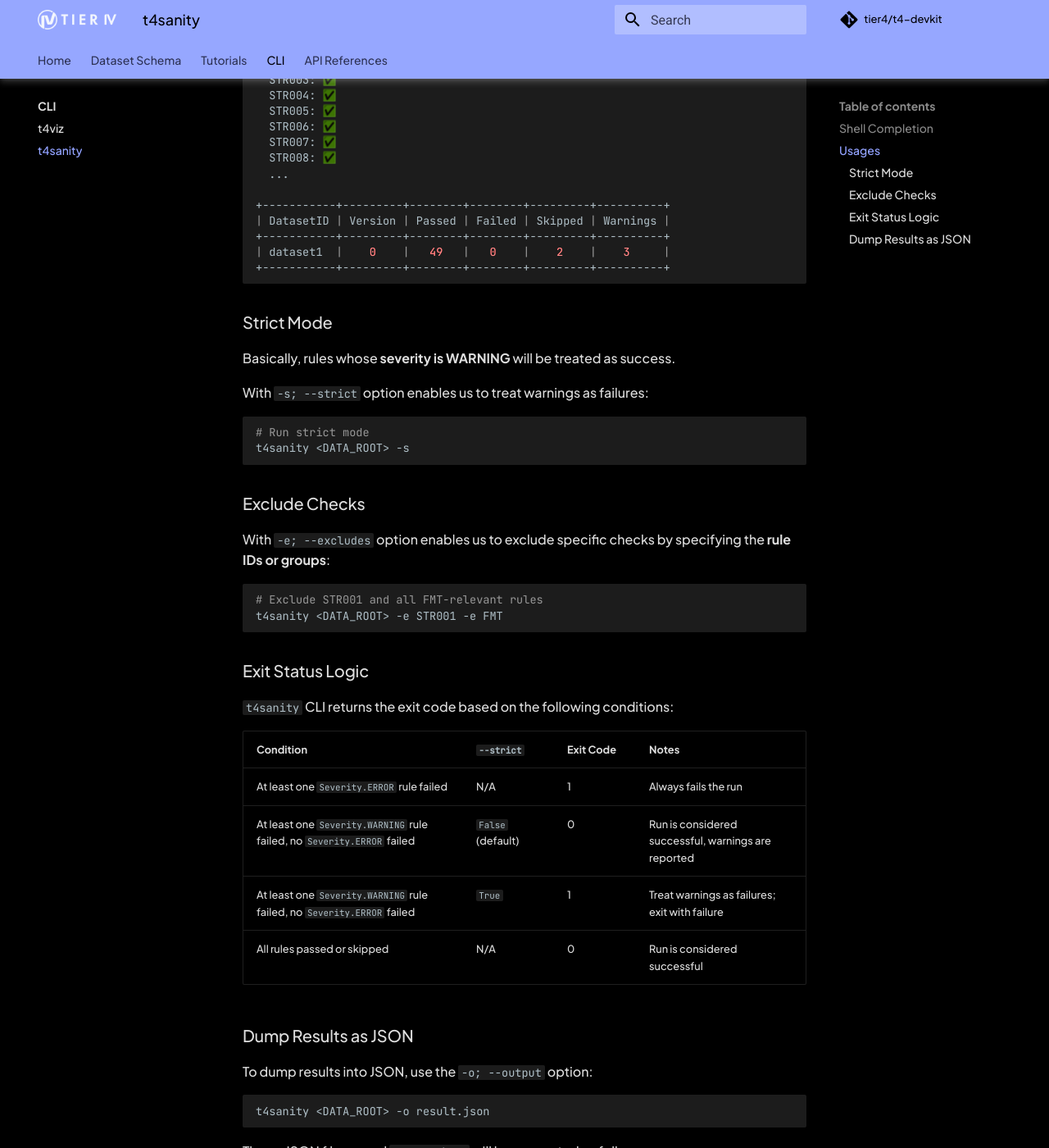
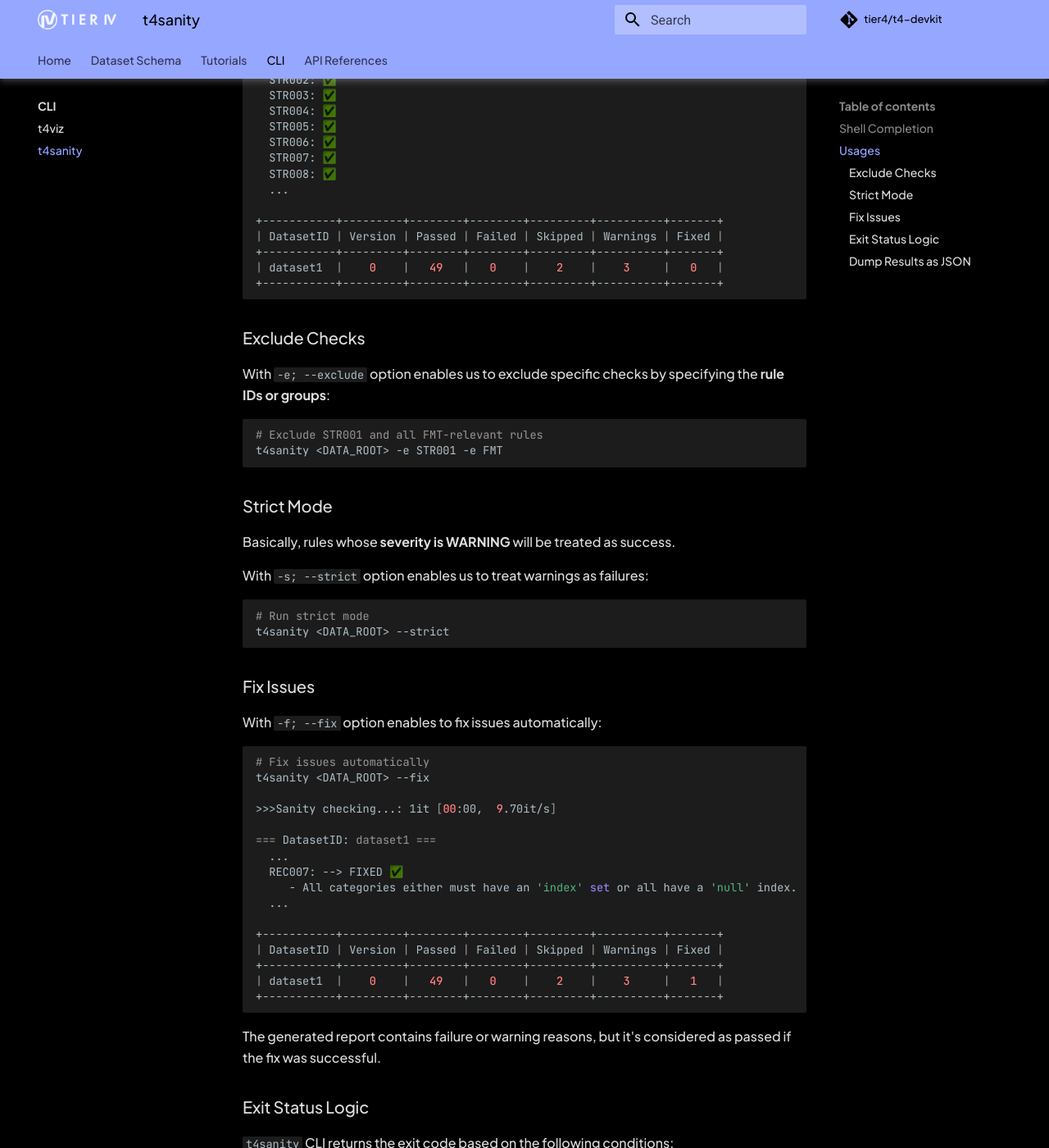
Before and after one commit to tier4/t4-devkit, an MkDocs documentation site: the page built from docs/cli/t4sanity.md, in a window 1280 px wide and 1400 px high, scrolled down 1162 px. Shown: the whole window at 82% size. Built offline with MkDocs 1.6.1 and Material for MkDocs 9.7.7, drawn with Linux system fonts in a browser that asks for light colours; comment, search, counter and statistics services are not loaded; the version menu is left out; some of the changed text lies outside the part shown.

Commit message:
feat(sanity): add --fix option (#258)
* feat: add --fix option

Signed-off-by: ktro2828 <kotaro.uetake@tier4.jp>

* feat: override fix method for REC007

Signed-off-by: ktro2828 <kotaro.uetake@tier4.jp>

* refactor: do refactoring

Signed-off-by: ktro2828 <kotaro.uetake@tier4.jp>

* docs: update document

Signed-off-by: ktro2828 <kotaro.uetake@tier4.jp>

* docs: add docstring of the behavior

Signed-off-by: ktro2828 <kotaro.uetake@tier4.jp>

* refactor: update report color

Signed-off-by: ktro2828 <kotaro.uetake@tier4.jp>

---------

Signed-off-by: ktro2828 <kotaro.uetake@tier4.jp>

````diff
--- a/docs/cli/t4sanity.md
+++ b/docs/cli/t4sanity.md
@@ -14,6 +14,7 @@
 │ --revision            -rv      TEXT  Specify if you want to check the specific version. [default: None]               │
 │ --exclude             -e       TEXT  Exclude specific rules or rule groups. [default: None]                           │
 │ --strict              -s             Indicates whether warnings are treated as failures.                              │
+│ --fix                 -f             Attempt to fix the issues reported by the sanity check.                          │
 │ --install-completion                 Install completion for the current shell.                                        │
 │ --show-completion                    Show completion for the current shell, to copy it or customize the installation. │
 │ --help                -h             Show this message and exit.                                                      │
@@ -58,11 +59,20 @@
   STR008: ✅
   ...
 
-+-----------+---------+--------+--------+---------+----------+
-| DatasetID | Version | Passed | Failed | Skipped | Warnings |
-+-----------+---------+--------+--------+---------+----------+
-| dataset1  |    0    |   49   |   0    |    2    |    3     |
-+-----------+---------+--------+--------+---------+----------+
++-----------+---------+--------+--------+---------+----------+-------+
+| DatasetID | Version | Passed | Failed | Skipped | Warnings | Fixed |
++-----------+---------+--------+--------+---------+----------+-------+
+| dataset1  |    0    |   49   |   0    |    2    |    3     |   0   |
++-----------+---------+--------+--------+---------+----------+-------+
+```
+
+### Exclude Checks
+
+With `-e; --exclude` option enables us to exclude specific checks by specifying the **rule IDs or groups**:
+
+```shell
+# Exclude STR001 and all FMT-relevant rules
+t4sanity <DATA_ROOT> -e STR001 -e FMT
 ```
 
 ### Strict Mode
@@ -73,28 +83,46 @@
 
 ```shell
 # Run strict mode
-t4sanity <DATA_ROOT> -s
+t4sanity <DATA_ROOT> --strict
 ```
 
-### Exclude Checks
+### Fix Issues
 
-With `-e; --excludes` option enables us to exclude specific checks by specifying the **rule IDs or groups**:
+With `-f; --fix` option enables to fix issues automatically:
 
 ```shell
-# Exclude STR001 and all FMT-relevant rules
-t4sanity <DATA_ROOT> -e STR001 -e FMT
+# Fix issues automatically
+t4sanity <DATA_ROOT> --fix
+
+>>>Sanity checking...: 1it [00:00,  9.70it/s]
+
+=== DatasetID: dataset1 ===
+  ...
+  REC007: --> FIXED ✅
+     - All categories either must have an 'index' set or all have a 'null' index.
+  ...
+
++-----------+---------+--------+--------+---------+----------+-------+
+| DatasetID | Version | Passed | Failed | Skipped | Warnings | Fixed |
++-----------+---------+--------+--------+---------+----------+-------+
+| dataset1  |    0    |   49   |   0    |    2    |    3     |   1   |
++-----------+---------+--------+--------+---------+----------+-------+
 ```
+
+The generated report contains failure or warning reasons, but it's considered as passed if the fix was successful.
 
 ### Exit Status Logic
 
 `t4sanity` CLI returns the exit code based on the following conditions:
 
-| Condition                                                               | `--strict`        | Exit Code | Notes                                               |
-| ----------------------------------------------------------------------- | ----------------- | --------- | --------------------------------------------------- |
-| At least one `Severity.ERROR` rule failed                               | N/A               | 1         | Always fails the run                                |
-| At least one `Severity.WARNING` rule failed, no `Severity.ERROR` failed | `False` (default) | 0         | Run is considered successful, warnings are reported |
-| At least one `Severity.WARNING` rule failed, no `Severity.ERROR` failed | `True`            | 1         | Treat warnings as failures; exit with failure       |
-| All rules passed or skipped                                             | N/A               | 0         | Run is considered successful                        |
+| Condition                                                                          | `--strict`        | `--fix` | Exit Code | Notes                                                                     |
+| ---------------------------------------------------------------------------------- | ----------------- | ------- | --------- | ------------------------------------------------------------------------- |
+| At least one `Severity.ERROR` rule failed                                          | N/A               | `False` | 1         | Always fails the run                                                      |
+| At least one `Severity.ERROR` rule failed, but fixed                               | N/A               | `True`  | 0         | Run is considered successful, error reasons are reported and `Fixed=true` |
+| At least one `Severity.WARNING` rule failed, no `Severity.ERROR` failed            | `False` (default) | N/A     | 0         | Run is considered successful, warnings are reported                       |
+| At least one `Severity.WARNING` rule failed, no `Severity.ERROR` failed            | `True`            | `False` | 1         | Treat warnings as failures; exit with failure                             |
+| At least one `Severity.WARNING` rule failed, no `Severity.ERROR` failed, but fixed | `True`            | `True`  | 0         | Run is considered successful, warnings are reported and `Fixed=true`      |
+| All rules passed or skipped                                                        | N/A               | N/A     | 0         | Run is considered successful                                              |
 
 ### Dump Results as JSON
 
@@ -117,7 +145,8 @@
         "severity": "<WARNING/ERROR: str>",
         "description": "<Description: str>",
         "status": "<PASSED/FAILED/SKIPPED: str>",
-        "reasons": "<[<Reason1>, <Reason2>, ...]: [str; N] | null>" // Failed or skipped reasons, null if passed
+        "reasons": "<[<Reason1>, <Reason2>, ...]: [str; N] | null>",
+        "fixed": "<Fixed: bool>"
     },
   ]
 }
@@ -134,3 +163,4 @@
   - `description`: A description of the rule.
   - `status`: What happened when it ran.
   - `reasons`: An array of reasons for failure or skipped rules, null if passed.
+  - `fixed`: Whether the rule was fixed.
````
Also changed, not shown: docs/schema/requirement.md (+73 -73 lines), docs/tutorials/sanity.md (+17 -1 lines), 6 other files.
